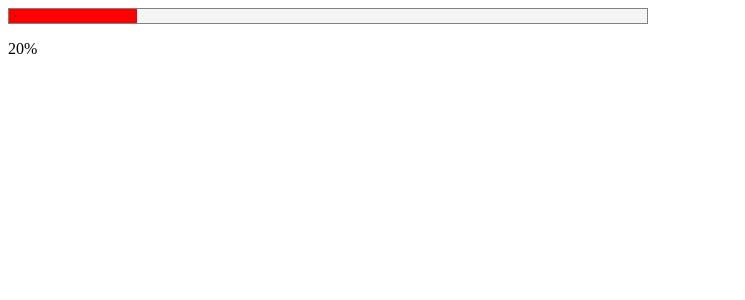
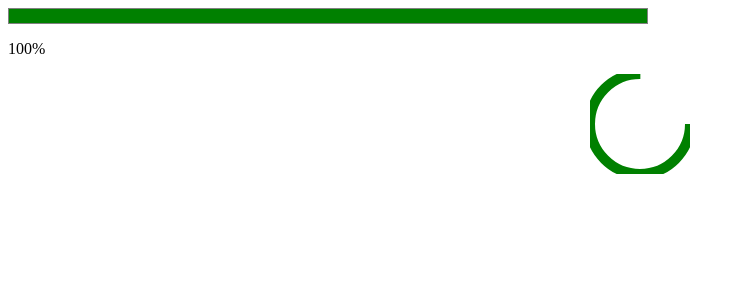
Before and after one commit to Wannacryy24/ReactComponents, a React (Vite) app: page / in a window 1280 px wide. Shown: the top 300 px of the page, without its empty margins (0-745 px from the left). Built offline with nearby package versions, Linux system fonts and the light colour scheme.

Commit message:
added circular progress bar and also added percentage in it

```diff
--- a/src/App.jsx
+++ b/src/App.jsx
@@ -1,60 +1,21 @@
 import Progress from "./ProgressBar/Progress";
-
 function App() {
-
   return (
     <>
         <Progress
-          value={20}
+          value={100}
           backgroundColor={'red'}
           percentage={true}
+          variant={'linear'}
         />
+         <Progress
+          variant="circular"
+          value={75}
+          radius={50}
+          strokeWidth={10}
+          stroke="green"
+         />
     </>
   )
 }
-
 export default App;
-
-
-
-
-
-
-
-
-
-
-
-
-
-
-
-
-
-
-
-
-
-
-
-
-
-
-
-
-
-
-{/* <Button
-        className='Button-first'
-        // disabled={true}
-        variant='outlined'
-        onClick={handleClick}
-        color={'primary'}
-        height={'50px'}
-        width={'200px'}
-        size={'30px'}
-        onMouseEnter={onMouseEnter}
-        onMouseLeave={onMouseLeave}
-      >
-        BUTTON
-      </Button> */}
--- a/src/ProgressBar/Progress.css
+++ b/src/ProgressBar/Progress.css
@@ -9,3 +9,8 @@
 .progress-bar-fill{
     background-color: blue;
 }
+
+svg{
+    display: block;
+    margin: 0 auto;
+}
--- a/src/ProgressBar/Progress.jsx
+++ b/src/ProgressBar/Progress.jsx
@@ -1,7 +1,27 @@
 import React from 'react'
 import './Progress.css'
-export default function Progress({height, width, className, value, backgroundColor,percentage=false}) {
+export default function Progress(props) {
+    let {   height,
+            width,
+            className,
+            value,
+            backgroundColor,
+            percentage=false,
+            variant='linear',
+            radius=49,
+            cx=50,
+            cy=50,
+            stroke='black',
+            strokeWidth=5
+        } = props;
+
     let fillValue = `${Math.min(Math.max(value,0),100)}%`;
+    let clampedValue = Math.min(Math.max(value, 0), 100);
+
+    let circumference = 2 * Math.PI*radius;
+    console.log(circumference);
+
+    const strokeDashoffset = circumference - (circumference * value) / 100;
 
     var styleProp = {
         height: height || '16px',
@@ -11,10 +31,13 @@ export default function Progress({height, width, className, value, backgroundCol
     var fillStyle = {
         height:'100%',
         width: fillValue,
-        backgroundColor:backgroundColor || 'blue',
+        backgroundColor:fillValue=='100%' ? 'green' : backgroundColor || 'blue',
     }
 
   return (
+    <>
+        {
+            variant === 'linear' ?
             <>
                 <div
                     style={styleProp}
@@ -28,5 +51,27 @@ export default function Progress({height, width, className, value, backgroundCol
                 </div>
                 {percentage && <p>{fillValue}</p>}
                 </>
+            :
+            (
+                <svg
+                width={2 * radius}
+                height={2 * radius}
+                viewBox={`0 0 ${2 * radius} ${2 * radius}`}
+                style={{ display: 'block', margin: '0 auto' }}
+                >
+                    <circle
+                        cx={cx}
+                        cy={cy}
+                        r={radius}
+                        fill={'transparent'}
+                        stroke={stroke}
+                        strokeWidth={strokeWidth}
+                        strokeDasharray={circumference}
+                        strokeDashoffset={strokeDashoffset} //it shows progress of stroke
+                        // style={{border:'2px solid black'}}
+                    />
+                </svg>
             )
         }
+    </>)
+}
```
Lines whose indentation alone changed are shown as unchanged.
